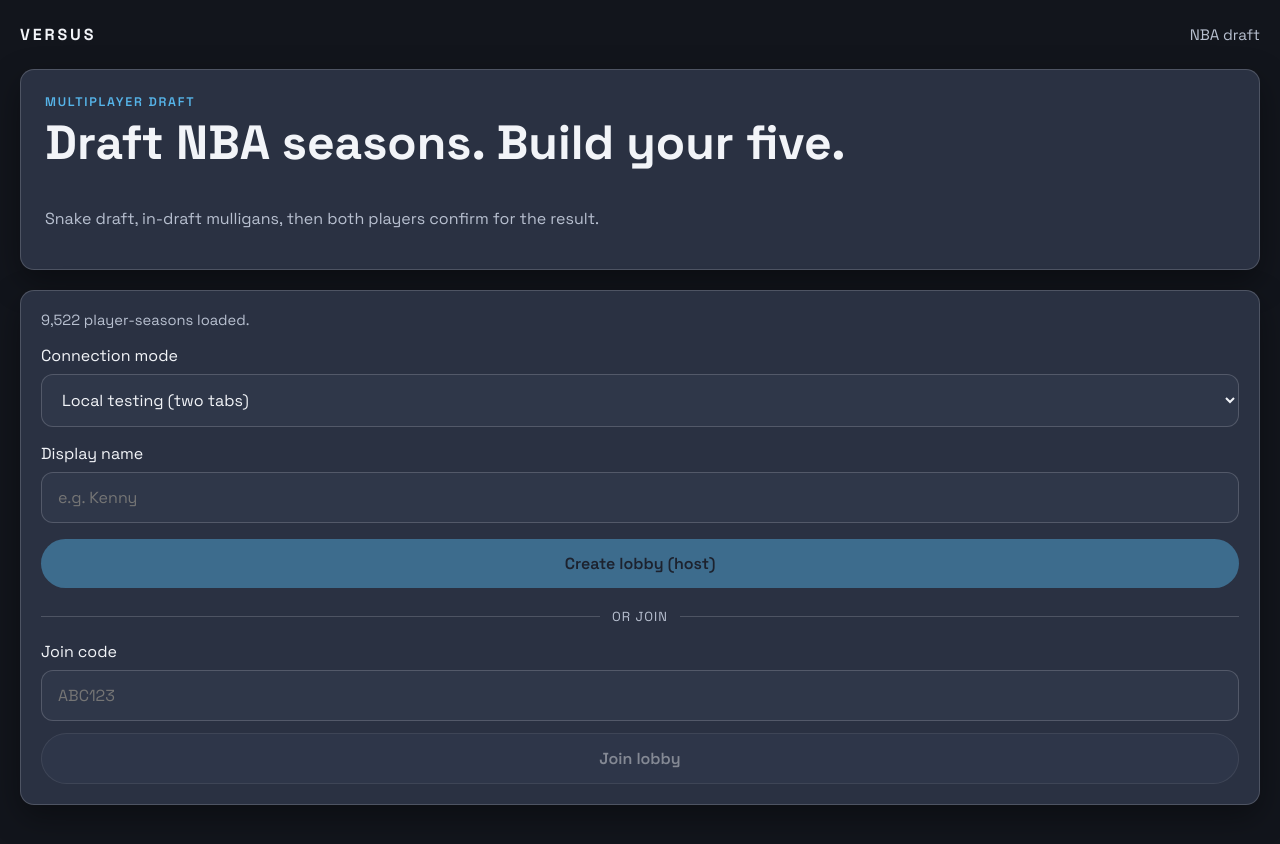
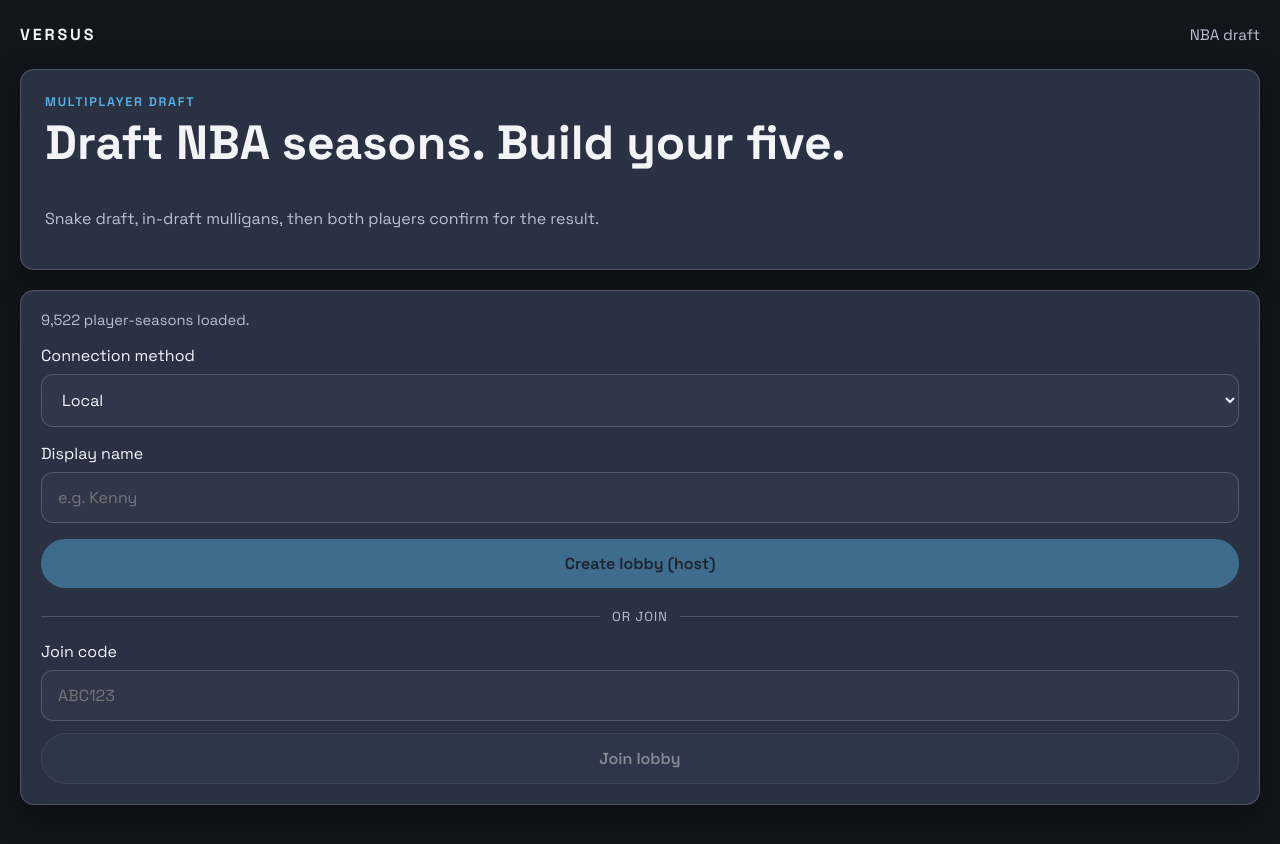
Before and after one commit to arceus3115/82-0_versus, a React (Vite) app: page / in a window 1280 px wide. Shown: the top 844 px of the page. Built offline with nearby package versions, Linux system fonts and the light colour scheme.

Commit message:
feat/semantics

```diff
--- a/src/App.tsx
+++ b/src/App.tsx
@@ -85,13 +85,13 @@
             )}
 
             <label>
-              Connection mode
+              Connection method
               <select
                 value={connectionMode}
                 onChange={(e) => setConnectionMode(e.target.value as ConnectionMode)}
               >
-                <option value="local">Local testing (two tabs)</option>
-                <option value="online">Online (PeerJS)</option>
+                <option value="local">Local</option>
+                <option value="online">Online</option>
               </select>
             </label>
 
```
Also changed, not shown: 2 other files (tests, documents, lock files or other folders).
